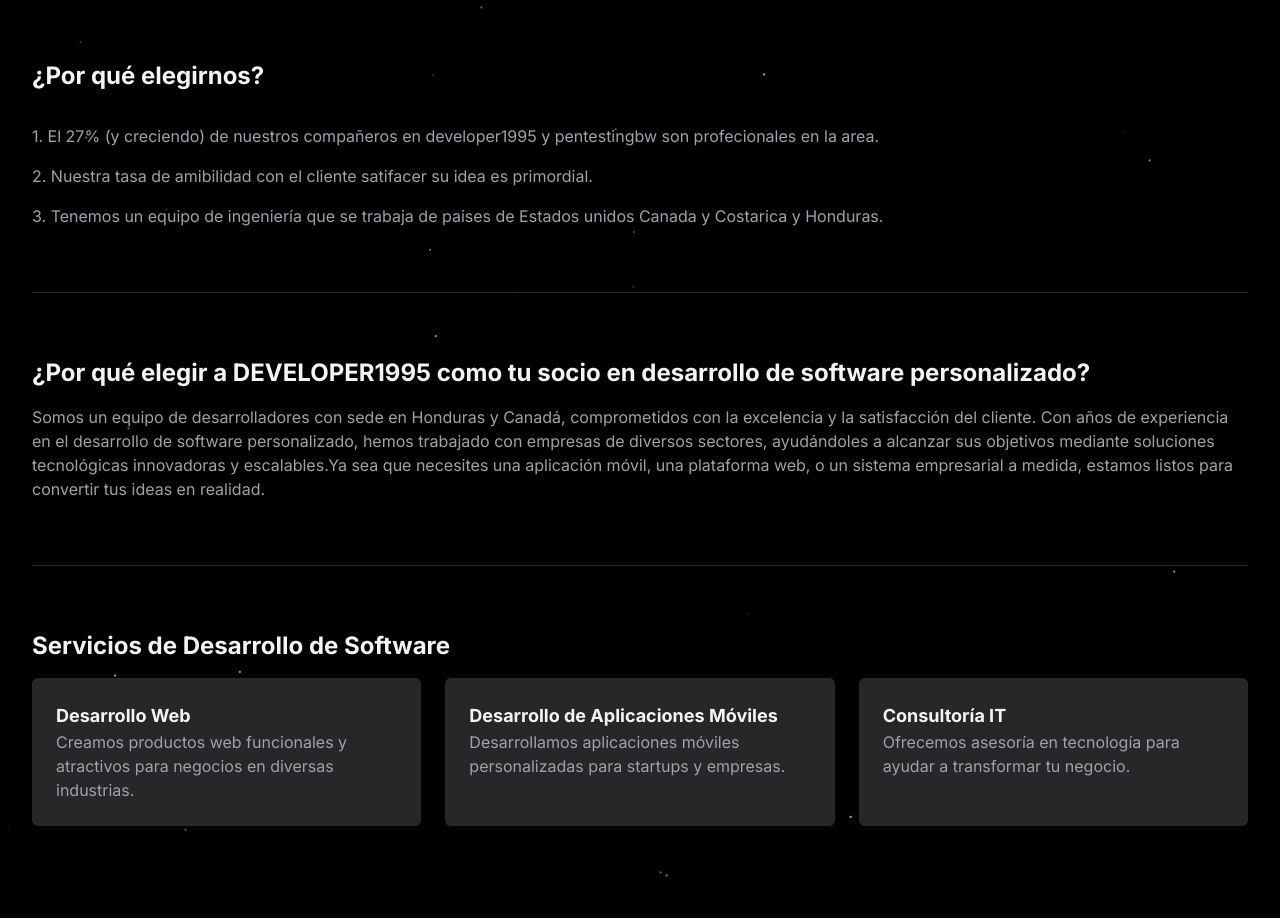
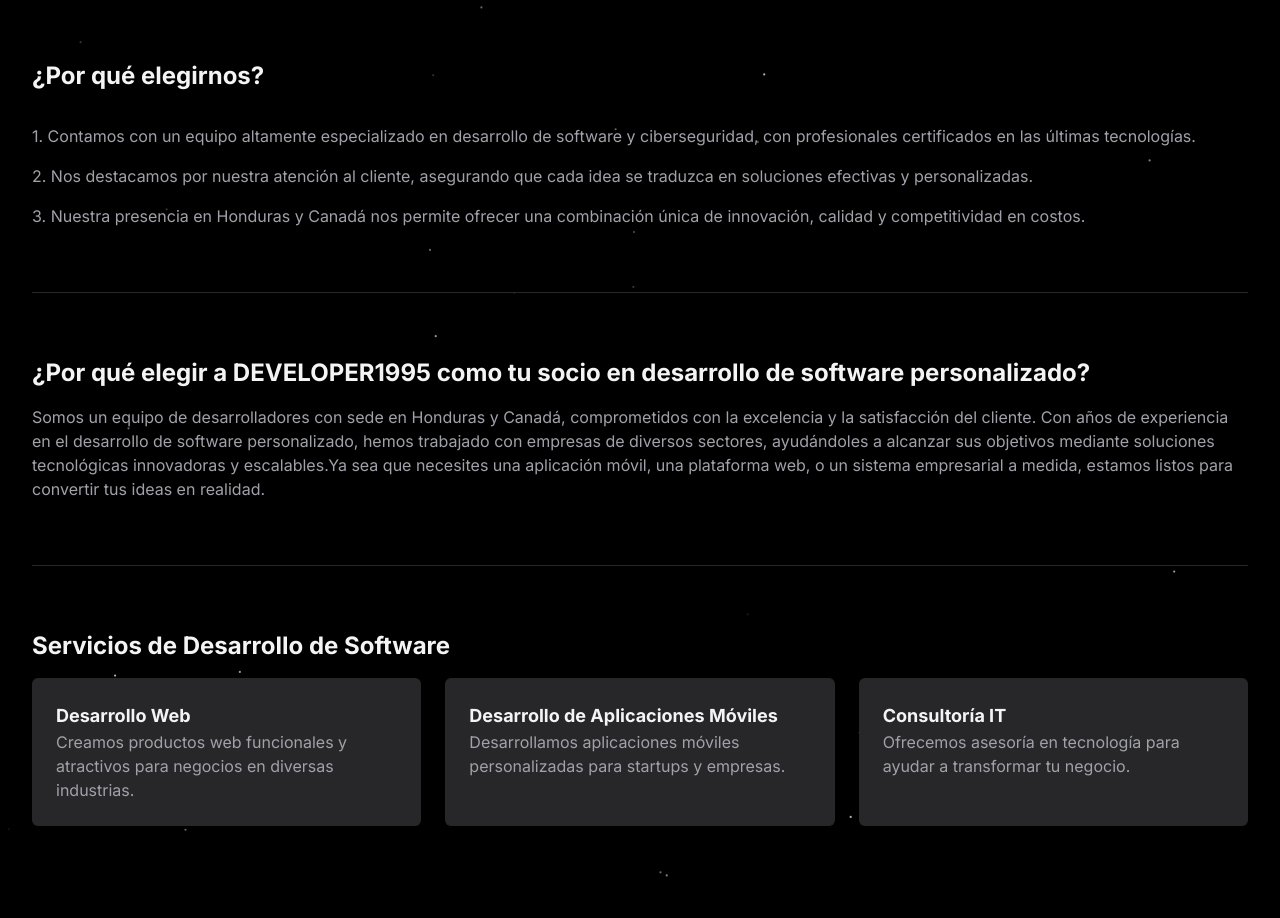
Before and after one commit to Bryan-max95/developer, a Next.js app: page /inicio in a window 1280 px wide. Shown: the part 1240-2158 px from the top of the page. Built offline with nearby package versions, Linux system fonts and the light colour scheme; no server answers; what tailwindcss-debug-screens would draw is missing.

Commit message:
Update page.tsx
editor 2

```diff
--- a/app/inicio/page.tsx
+++ b/app/inicio/page.tsx
@@ -104,9 +104,9 @@
         <div className="mt-16 space-y-8">
           <h3 className="text-2xl font-bold text-zinc-100">¿Por qué elegirnos?</h3>
           <div className="space-y-4">
-            <p className="text-zinc-400">1. El 27% (y creciendo) de nuestros compañeros en developer1995 y pentestingbw son profecionales en la area.</p>
-            <p className="text-zinc-400">2. Nuestra tasa de amibilidad con el cliente satifacer su idea es primordial.</p>
-            <p className="text-zinc-400">3. Tenemos un equipo de ingeniería que se trabaja de paises de Estados unidos Canada y Costarica y Honduras.</p>
+            <p className="text-zinc-400">1. Contamos con un equipo altamente especializado en desarrollo de software y ciberseguridad, con profesionales certificados en las últimas tecnologías.</p>
+            <p className="text-zinc-400">2. Nos destacamos por nuestra atención al cliente, asegurando que cada idea se traduzca en soluciones efectivas y personalizadas.</p>
+            <p className="text-zinc-400">3. Nuestra presencia en Honduras y Canadá nos permite ofrecer una combinación única de innovación, calidad y competitividad en costos.</p>
           </div>
         </div>
 
```
